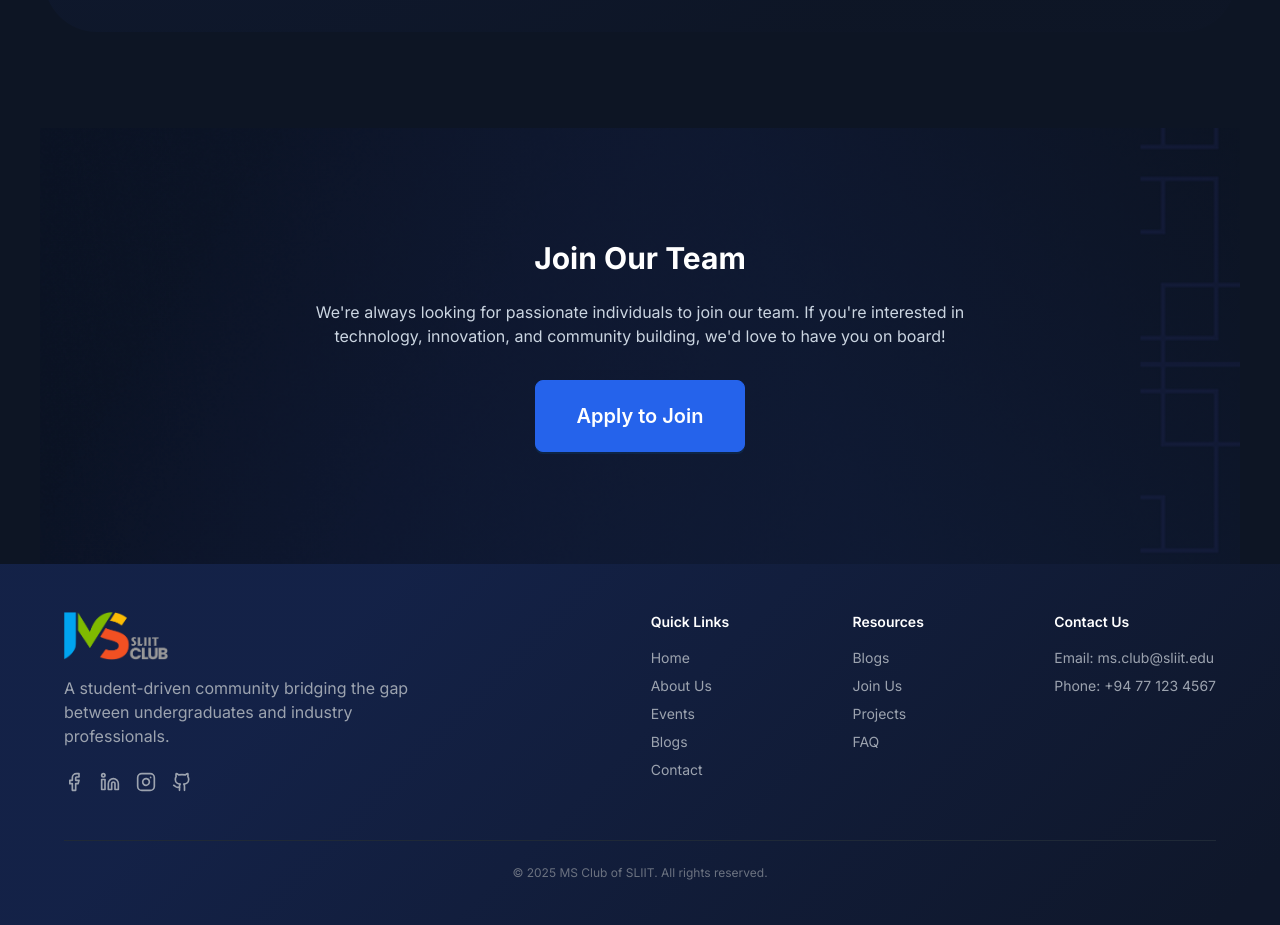
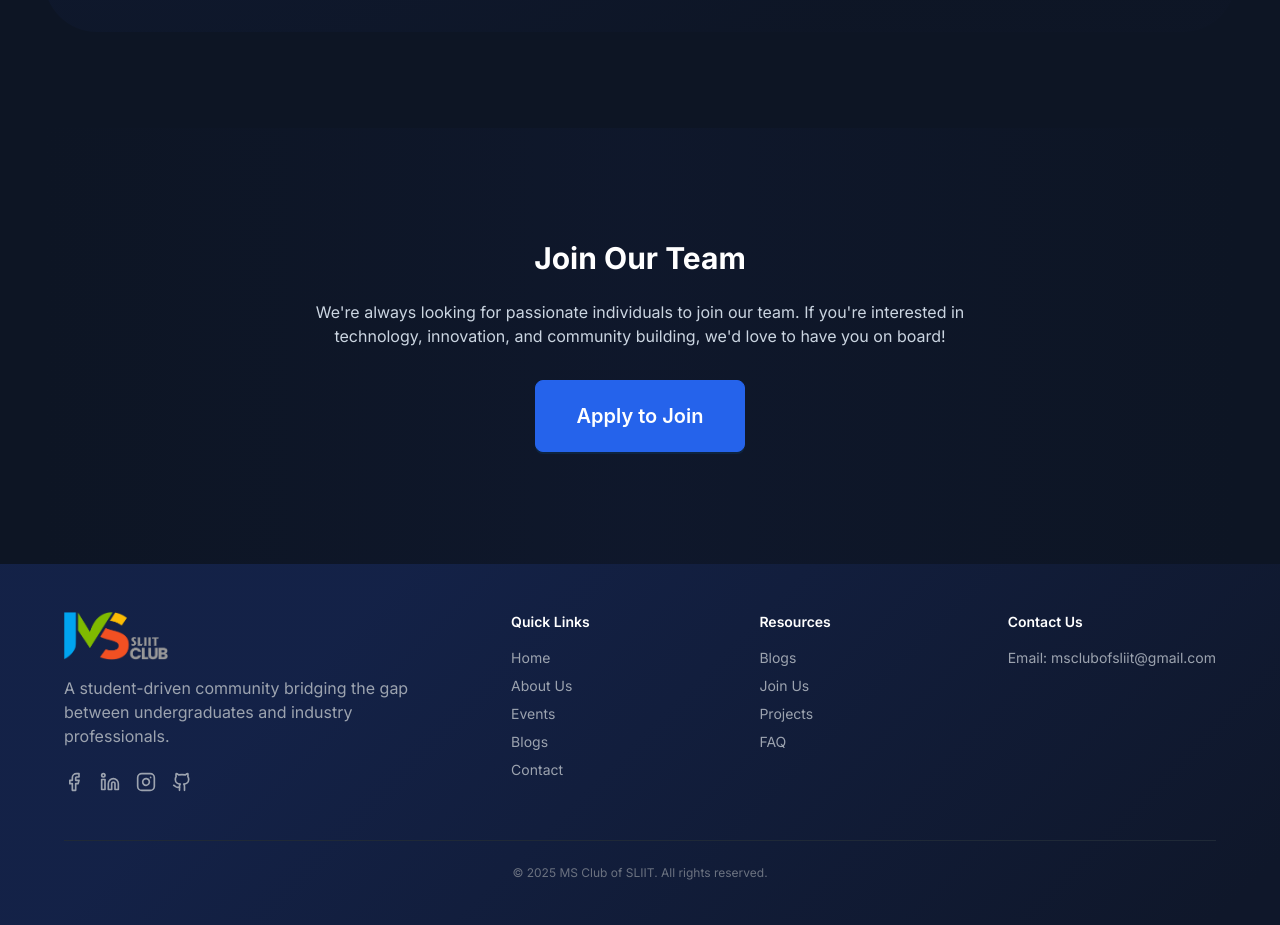
Before and after one commit to ms-club-sliit/msclubwebsite-v3, a Next.js app: page /about in a window 1280 px wide. Shown: the part 2460-3385 px from the top of the page. Built offline with nearby package versions, Linux system fonts and the light colour scheme.

Commit message:
Fix dropdown arrow position and remove join section background

```diff
--- a/src/components/aboutUs/join-our-section.js
+++ b/src/components/aboutUs/join-our-section.js
@@ -9,18 +9,7 @@ export default function JoinOurSection() {
   return (
     <div className="relative min-h-96 w-full">
 
-      <div
-        className="absolute inset-0 z-0"
-        style={{
-          backgroundImage: "url('/contactBgImageRevert.png')",
-          backgroundSize: "cover",
-          backgroundPosition: "center",
-          backgroundRepeat: "no-repeat",
-        }}
-      />
-
       <div className="absolute inset-0 bg-gradient-to-r from-transparent via-[#101930] to-[#0d1524] opacity-60 z-0" />
-
 
       <div className="relative z-10 py-16">
         <div className="max-w-6xl mx-auto px-5">
--- a/src/components/common/Footer.jsx
+++ b/src/components/common/Footer.jsx
@@ -72,8 +72,8 @@ const Footer = () => {
             <div>
               <h3 className="text-white font-semibold mb-4">Contact Us</h3>
               <ul className="space-y-2">
-                <li>Email: ms.club@sliit.edu</li>
-                <li>Phone: +94 77 123 4567</li>
+                <li>Email: msclubofsliit@gmail.com</li>
+                {/* <li>Phone: +94 77 123 4567</li> */}
               </ul>
             </div>
           </div>
--- a/src/components/common/Header.jsx
+++ b/src/components/common/Header.jsx
@@ -84,7 +84,7 @@ const Header = () => {
       >
         <nav className="pt-4 pb-2 space-y-2">
           <Link
-            href="/public"
+            href="/"
             className="block text-white hover:text-blue-400 transition py-2"
             onClick={() => setIsMenuOpen(false)}
           >
```
Also changed, not shown: src/components/joinUs/JoinUsFormSection.jsx (+1 -1 lines), 1 other file (tests, documents, lock files or other folders).
